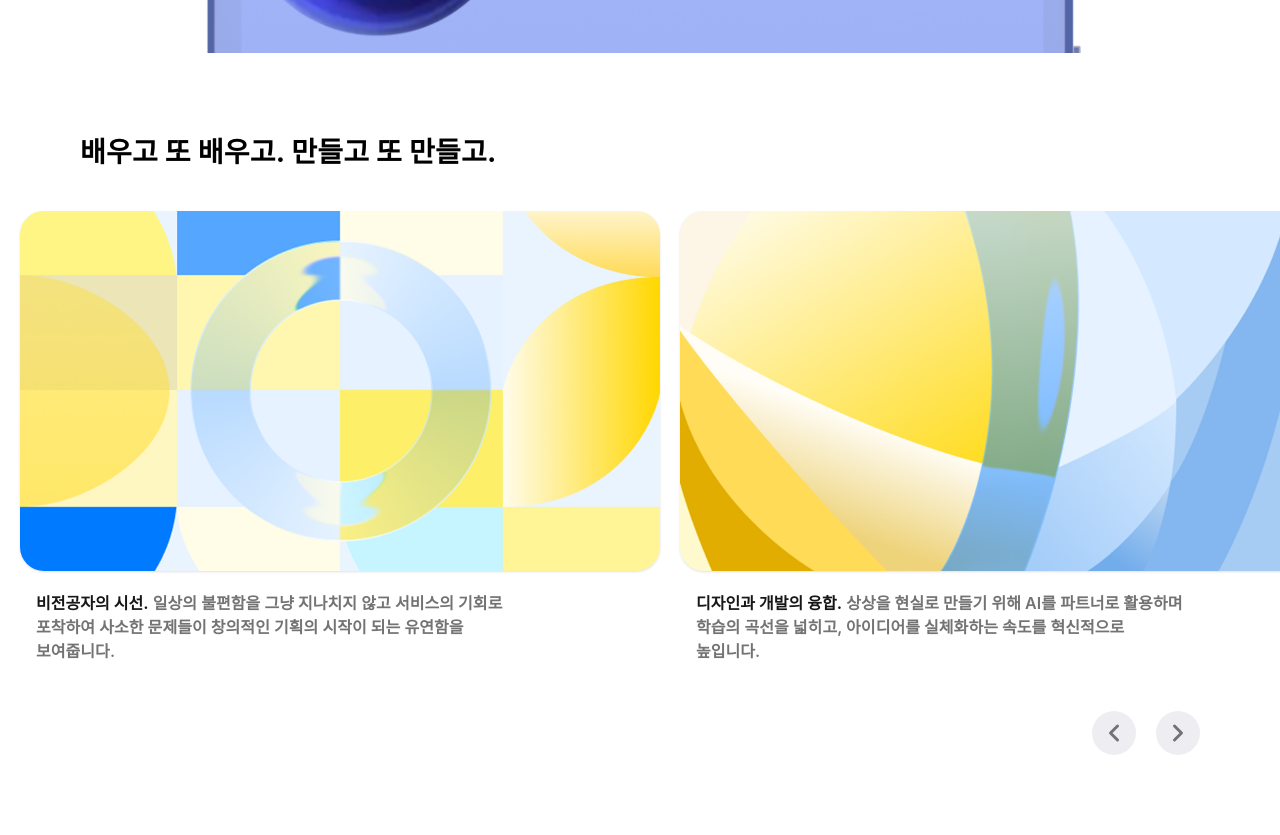
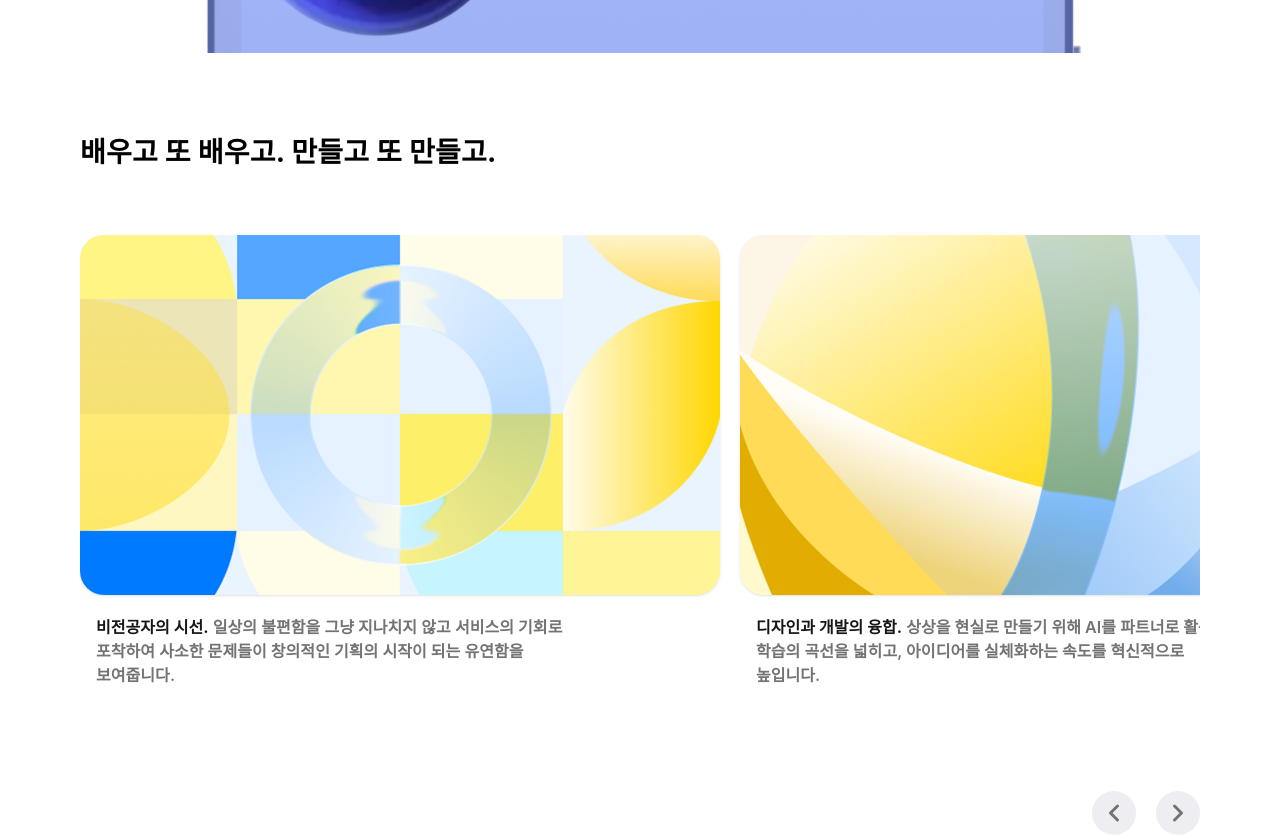
Before and after one commit to BS-Stack-Lab/portfolio-site-2026, a Next.js app: page / in a window 1280 px wide. Shown: the part 3640-4475 px from the top of the page. Built offline with nearby package versions, Linux system fonts and the light colour scheme; a web font is replaced by a local one.

Commit message:
dsjlkdjf

```diff
--- a/components/AboutMe.tsx
+++ b/components/AboutMe.tsx
@@ -11,7 +11,8 @@ export default function AboutMe() {
       const cards = container.getElementsByClassName("snap-item");
       if (cards.length === 0) return;
 
-      const moveDistance = (cards[0] as HTMLElement).offsetWidth + 20;
+      // 카드 너비(이미 pr-20이 포함됨)만큼 이동
+      const moveDistance = (cards[0] as HTMLElement).offsetWidth;
       container.scrollBy({
         left: direction === "left" ? -moveDistance : moveDistance,
         behavior: "smooth",
@@ -40,58 +41,60 @@ export default function AboutMe() {
         }
       `}</style>
 
-      {/* 1. 타이틀 영역: 1600px 중앙 고정 및 패딩 80px */}
-      <div className="w-full max-w-[1600px] mx-auto px-[20px] md:px-[40px] xl:px-[80px] mb-[40px]">
+      {/* 🛠 1. 상위 컨테이너: 패딩 80px과 1600px 제한을 여기서 한 번에 관리 */}
+      <div className="w-full max-w-[1600px] mx-auto px-[20px] md:px-[40px] xl:px-[80px] flex flex-col gap-[64px] overflow-visible">
+
+        {/* 타이틀 영역: 상위 컨테이너의 패딩을 따라 자동으로 왼쪽 정렬 */}
+        <div className="w-full flex justify-start">
           <h2 className="font-wanted font-bold text-[#000000] tracking-[0.23px] xl:text-[28px] xl:leading-[38px] md:text-[24px] text-[20px]">
             배우고 또 배우고. 만들고 또 만들고.
           </h2>
         </div>
 
-      {/* 2. 스크롤 영역: 잘림 방지를 위해 w-full 사용 (오류 유발 calc 제거) */}
+        {/* 🛠 2. 카드 영역: 상위 컨테이너의 너비 안에서 작동하되 오른쪽은 overflow-visible로 노출 */}
+        <div className="w-full overflow-visible">
           <div
             ref={scrollRef}
             className="w-full overflow-x-auto scrollbar-hide scroll-smooth snap-container overflow-y-visible"
           >
-        <div className="flex flex-row gap-[20px] gap-0:[0px] gap-3:[0px] pb-10 min-w-max">
-
-          {/* 🛠 왼쪽 정렬 가이드용 여백 DIV (calc 대신 사용) 🛠
-              - 1600px 초과 시 자동으로 늘어나며 타이틀 시작점과 카드를 정렬해줍니다.
-          */}
-          <div className="flex-shrink-0 hidden xl:block w-[calc(50vw-720px)]"
-            style={{ width: "calc(50vw - 720px)" }} />
-
-          {/* 모바일/태블릿용 기본 왼쪽 패딩 */}
-          <div className="flex-shrink-0 xl:hidden w-[20px] md:w-[40px]" />
-
+            {/* gap을 제거하고 min-w-max 설정 */}
+            <div className="flex flex-row pb-10 min-w-max overflow-visible">
               {cardData.map((card) => (
                 <div
                   key={card.id}
-              className="summary-card snap-item relative flex-shrink-0 flex flex-col items-start gap-[20px] cursor-pointer xl:w-[640px] md:w-[500px] w-[300px]"
+                  /* 🛠 3. 카드 자체에 오른쪽 패딩 20px 부여 (gap 대용) */
+                  className="summary-card snap-item relative flex-shrink-0 flex flex-col items-start cursor-pointer xl:w-[660px] md:w-[520px] w-[320px] pr-[20px]"
                 >
+                  {/* 이미지 영역 (PNG) */}
                   <div className="w-full aspect-[16/9] bg-[#F5F5F7] rounded-[24px] overflow-hidden shadow-sm">
                     <img src={card.src} alt="" className="w-full h-full object-cover" />
                   </div>
-              <div className="w-full flex flex-col items-start xl:pl-[16px] xl:pr-[128px] gap-[4px]">
+
+                  {/* 설명 문구: 이미지 너비에 맞춰 정렬 */}
+                  <div className="w-full flex flex-col items-start mt-[20px] xl:pl-[16px] xl:pr-[128px] gap-[4px]">
                     <p className="font-wanted font-semibold text-[#737373] tracking-[0.057px] break-keep xl:text-[16px] xl:leading-[24px] text-[14px]">
                       <span className="text-[#171717] font-bold">{card.highlight}</span> {card.desc}
                     </p>
                   </div>
                 </div>
               ))}
-
-          {/* 오른쪽 끝 여백 (잘림 방지) */}
-          <div className="flex-shrink-0 w-[80px]" />
+            </div>
           </div>
         </div>
 
-      {/* 3. 버튼 영역: 다시 1600px 중앙 가이드 안으로 */}
-      <div className="w-full max-w-[1600px] mx-auto px-[20px] md:px-[40px] xl:px-[80px] mt-[24px]">
+        {/* 버튼 영역: 상위 컨테이너의 패딩 안에서 오른쪽 정렬 */}
         <div className="w-full flex justify-end">
           <div className="flex flex-row items-center gap-[20px] w-[108px] h-[44px]">
-            <button onClick={() => handleScroll("left")} className="w-[44px] h-[44px] bg-[#EEEEF2] rounded-full flex items-center justify-center active:scale-95 transition-all">
+            <button
+              onClick={() => handleScroll("left")}
+              className="w-[44px] h-[44px] bg-[#EEEEF2] rounded-full flex items-center justify-center active:scale-95 transition-all"
+            >
               <img src="/asset/aboutMe/leftArrow.svg" alt="prev" className="w-[28px] h-[28px]" />
             </button>
-            <button onClick={() => handleScroll("right")} className="w-[44px] h-[44px] bg-[#EEEEF2] rounded-full flex items-center justify-center active:scale-95 transition-all">
+            <button
+              onClick={() => handleScroll("right")}
+              className="w-[44px] h-[44px] bg-[#EEEEF2] rounded-full flex items-center justify-center active:scale-95 transition-all"
+            >
               <img src="/asset/aboutMe/rightArrow.svg" alt="next" className="w-[28px] h-[28px]" />
             </button>
           </div>
```
Lines whose indentation alone changed are shown as unchanged.
